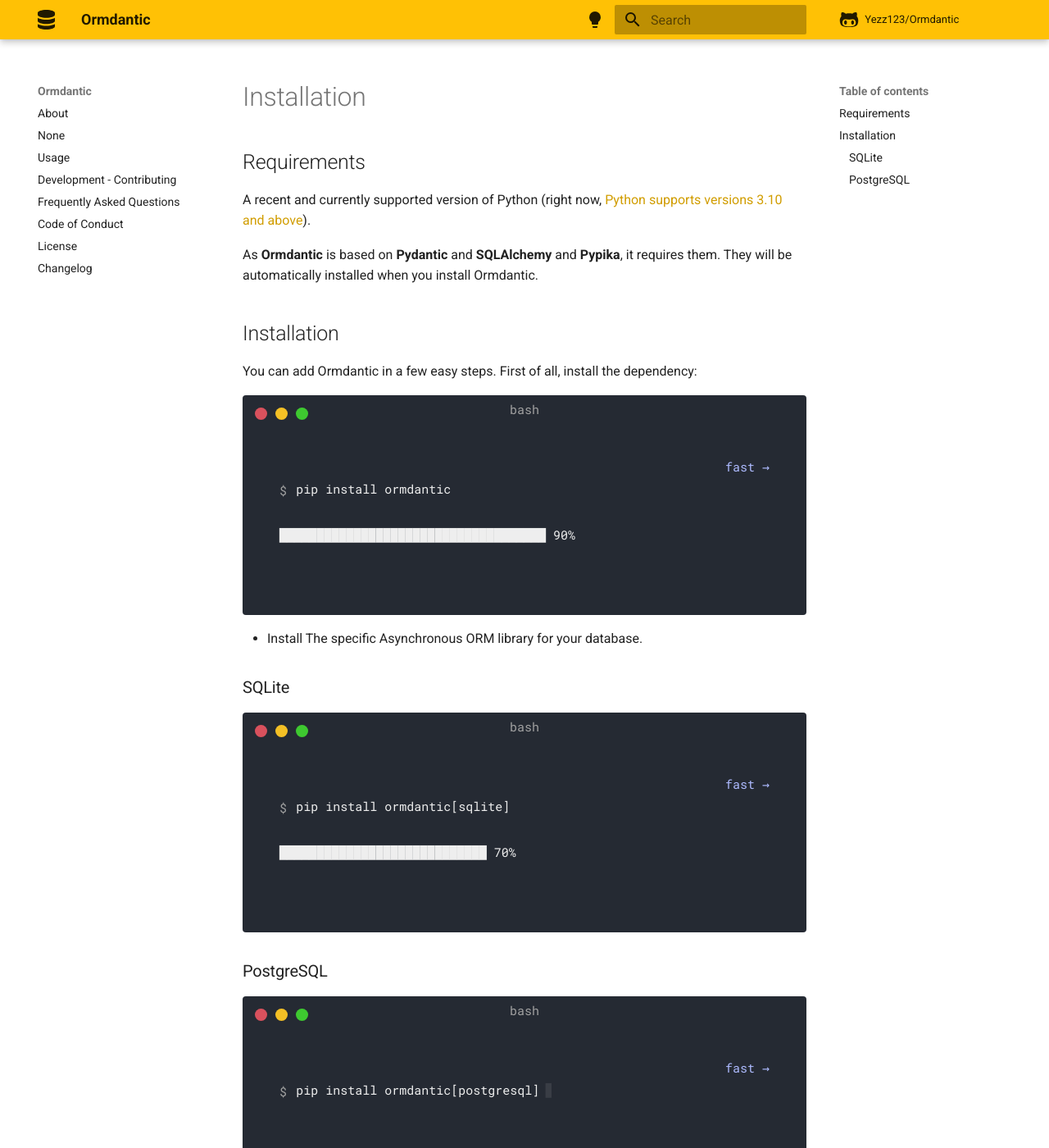
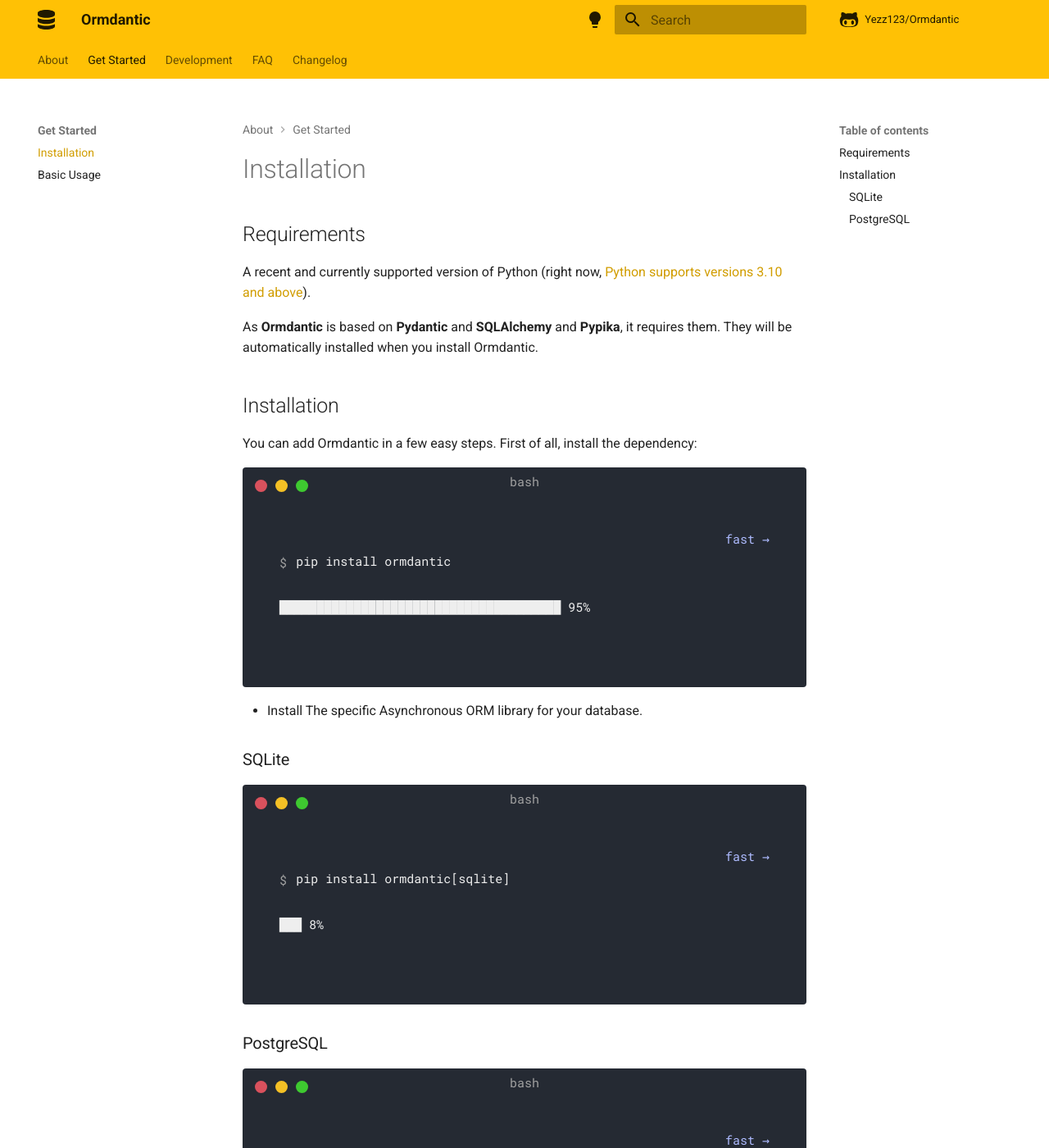
Before and after one commit to yezz123/ormdantic, an MkDocs documentation site: the page built from docs/get-started/installation.md, in a window 1280 px wide and 1400 px high. Shown: the whole window at 82% size. Built offline with MkDocs 1.6.1 and Material for MkDocs 9.7.7, drawn with Linux system fonts in a browser that asks for light colours; comment, search, counter and statistics services are not loaded.

Commit message:
🔨 Update mkdocs.yml configuration

```diff
--- a/mkdocs.yml
+++ b/mkdocs.yml
@@ -3,8 +3,6 @@
 site_url: https://ormdantic.yezz.me/
 
 theme:
-  features:
-    - header.autohide
   name: 'material'
   palette:
     - scheme: default
@@ -24,36 +22,76 @@
   - search.suggest
   - search.highlight
   - content.tabs.link
+  - navigation.indexes
+  - content.tooltips
+  - navigation.path
+  - content.code.annotate
+  - content.code.copy
+  - content.code.select
+  - navigation.tabs
   icon:
     repo: fontawesome/brands/github-alt
     logo: fontawesome/solid/database
+  language: en
 repo_name: Yezz123/Ormdantic
 repo_url: https://github.com/yezz123/ormdantic
-edit_uri: ""
+edit_uri: edit/main/docs/
+
+plugins:
+  - search: null
+  - social:
+      cards_layout_options:
+        background_color: "#009485"
+  - mkdocstrings:
+      handlers:
+        python:
+          options:
+            extensions:
+            - griffe_typingdoc
+            show_root_heading: true
+            show_if_no_docstring: true
+            preload_modules:
+            - pydantic
+            - sqlalchemy
+            inherited_members: true
+            members_order: source
+            separate_signature: true
+            unwrap_annotated: true
+            filters:
+            - '!^_'
+            heading_level: 3
+            merge_init_into_class: true
+            docstring_section_style: spacy
+            signature_crossrefs: true
+            allow_inspection: true
+            show_symbol_type_heading: true
+            show_symbol_type_toc: true
 
 markdown_extensions:
-  - markdown_include.include:
-      base_path: docs
-  - toc:
-      permalink: true
+  - attr_list
+  - md_in_html
+  - pymdownx.superfences
+  - pymdownx.inlinehilite
+  - pymdownx.snippets
+  - abbr
   - admonition
-  - codehilite
+  - pymdownx.details
+  - def_list
+  - pymdownx.tasklist:
+      custom_checkbox: true
+  - pymdownx.highlight:
+      anchor_linenums: true
+      line_spans: __span
+      pygments_lang_class: true
+  - pymdownx.tabbed:
+      alternate_style: true
   - pymdownx.superfences:
       custom_fences:
         - name: mermaid
           class: mermaid
-          format: !!python/name:mermaid2.fence_mermaid
-  - pymdownx.tasklist
-  - pymdownx.tabbed
+          format: !!python/name:pymdownx.superfences.fence_code_format
 
-plugins:
-  - search
-  - mermaid2:
-      arguments:
-        theme: |
-          ^(JSON.parse(window.localStorage.getItem('/.__palette')).index == 1) ? 'dark' : 'light'
 extra_javascript:
-    - https://unpkg.com/mermaid/dist/mermaid.min.js
     - js/termynal.js
     - js/custom.js
 extra_css:
@@ -62,21 +100,23 @@
 
 nav:
   - About: index.md
-  - installation.md
-  - Usage: usage.md
-  - Development - Contributing: contributing.md
-  - Frequently Asked Questions: faq.md
-  - Code of Conduct: code_of_conduct.md
-  - License: license.md
+  - Get Started:
+    - Installation: get-started/installation.md
+    - Basic Usage: get-started/usage.md
+  - Development:
+    - Contributing: development/contributing.md
+  - FAQ:
+    - Frequently Asked Questions: faq/faq.md
+    - Code of Conduct: faq/code_of_conduct.md
+    - License: faq/license.md
   - Changelog: release.md
 
 extra:
+  generator: true
   social:
   - icon: fontawesome/brands/github-alt
-    link: https://github.com/yezz123
-  - icon: fontawesome/brands/twitter
-    link: https://twitter.com/THyasser1
-  - icon: fontawesome/brands/linkedin
-    link: https://www.linkedin.com/in/yezz123
+    link: https://github.com/yezz123/ormdantic
+  - icon: fontawesome/brands/x-twitter
+    link: https://x.com/THyasser1
   - icon: fontawesome/solid/globe
-    link: https://yezz.me
+    link: https://ormdantic.yezz.me
```
